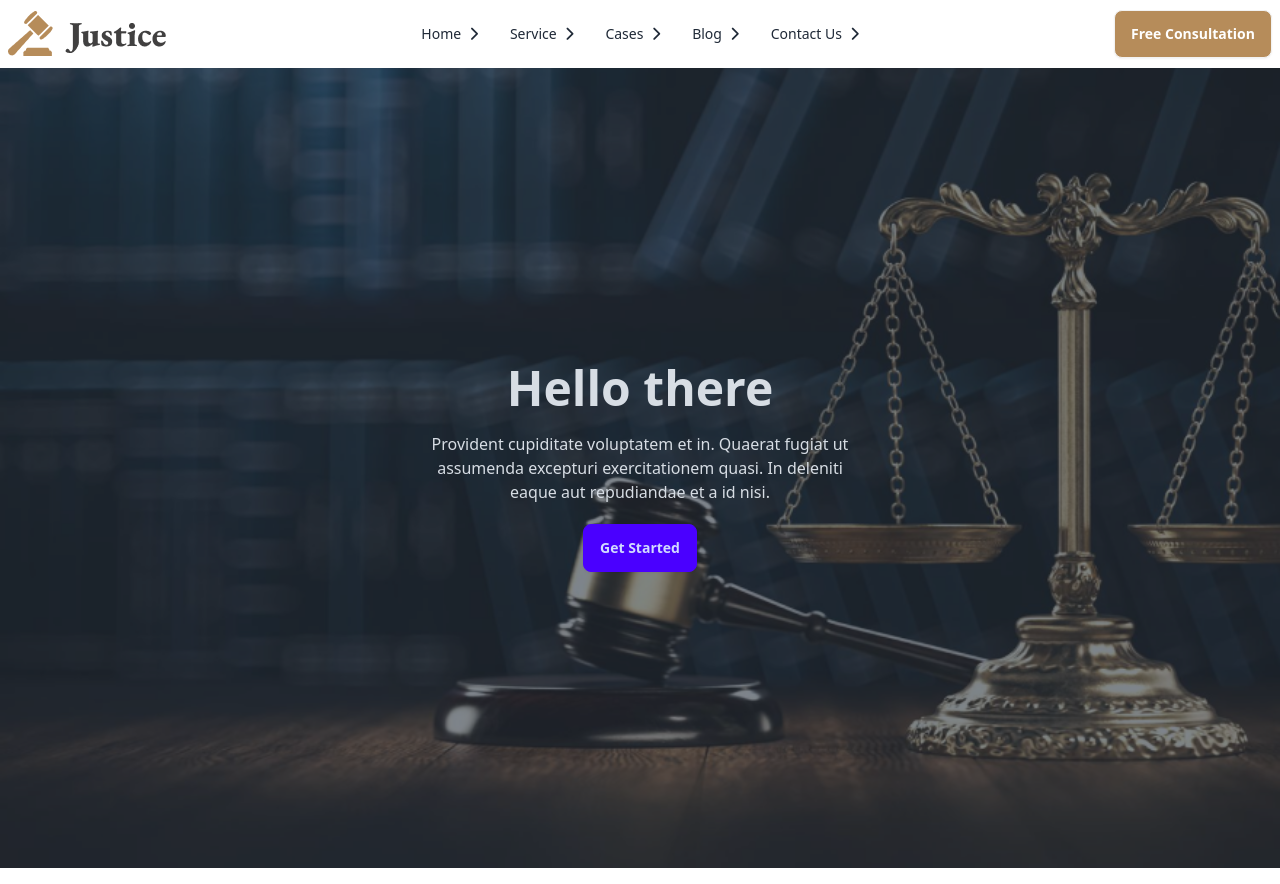
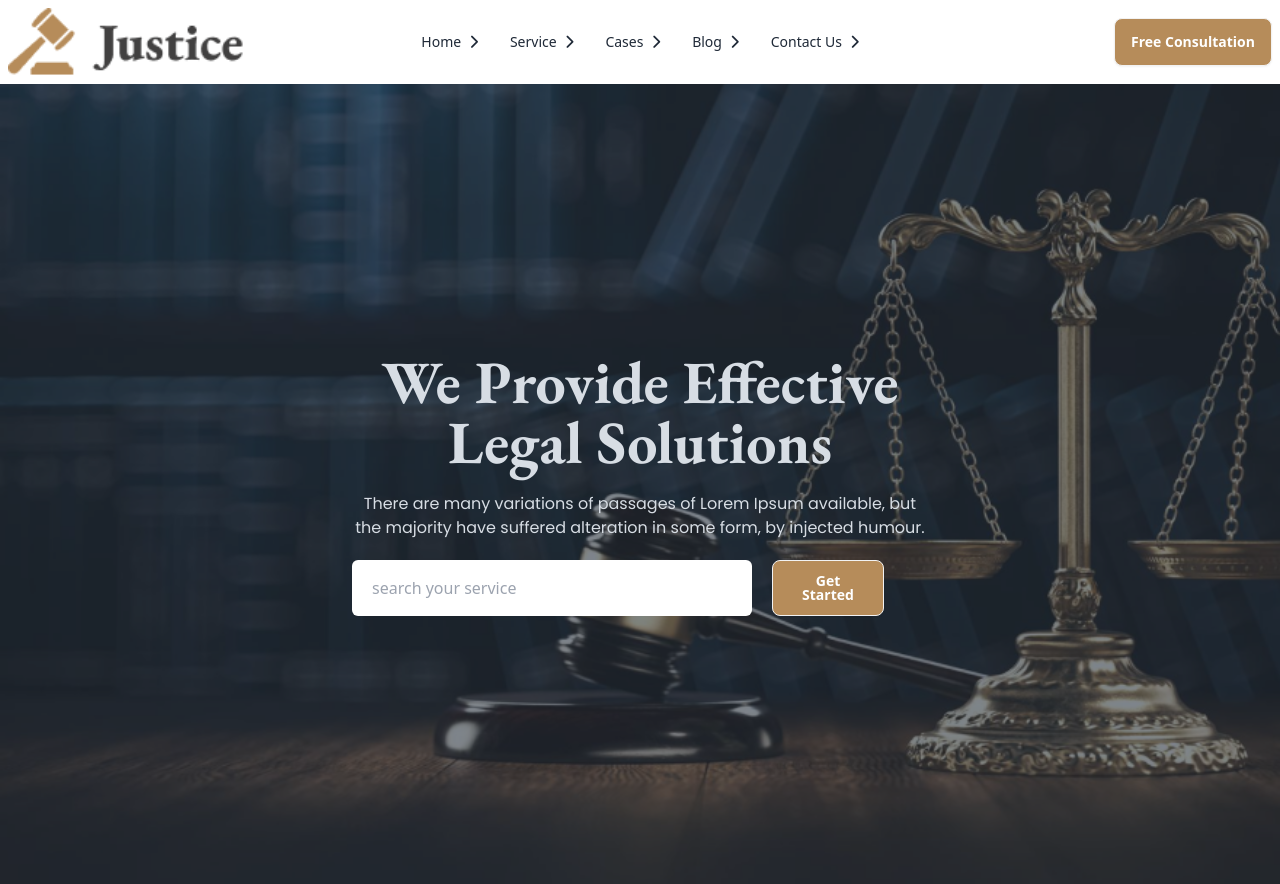
Before and after one commit to ignatius90/legal-solution-tailwind-daisyui, a plain HTML site: page index.html in a window 1280 px wide. Drawn offline with nearby package versions, Linux system fonts and the light colour scheme.

Commit message:
hero section completed

```diff
--- a/index.html
+++ b/index.html
@@ -56,9 +56,9 @@
             <li><a>Cases</a></li>
           </ul>
         </div>
-        <img src="images/logo2.png" class="" alt="">
+        <img src="images/logo2.png" class="w-[60%] alt="">
       </div>
-      <div class="navbar-center hidden lg:flex">
+      <div class=" navbar-center hidden lg:flex">
         <ul class="menu menu-horizontal px-1">
           <li><a>Home <i class="fa-solid fa-chevron-right"></i></a></li>
           <li><a>Service <i class="fa-solid fa-chevron-right"></i></a></li>
@@ -75,16 +75,21 @@
 
   <main>
     <!-- hero section -->
-    <div class="hero min-h-screen" style="background-image: url(/images/banner.png);">
+    <div class="hero min-h-screen" style="background-image: url(images/banner.png);">
       <div class="hero-overlay bg-opacity-60"></div>
       <div class="hero-content text-neutral-content text-center">
-        <div class="max-w-md">
-          <h1 class="mb-5 text-5xl font-bold">Hello there</h1>
-          <p class="mb-5">
-            Provident cupiditate voluptatem et in. Quaerat fugiat ut assumenda excepturi exercitationem
-            quasi. In deleniti eaque aut repudiandae et a id nisi.
+        <div class="max-w-xl">
+          <h1 class="mb-5 text-6xl font-bold font-garamond">We Provide Effective <br> Legal Solutions</h1>
+          <p class="mb-5 font-poppins">
+            There are many variations of passages of Lorem Ipsum available, but the majority have suffered alteration in
+            some form,
+            by injected humour.
           </p>
-          <button class="btn btn-primary">Get Started</button>
+          <div class=" md:flex space-y-4 md:space-y-0 items-center gap-5">
+            <input class="w-[300px] md:w-[400px] h-14 rounded-md pl-5" type="text" placeholder="search your service">
+            <button class="btn bg-colorp w-28 text-white h-14">Get
+              Started</button>
+          </div>
         </div>
       </div>
     </div>
```
